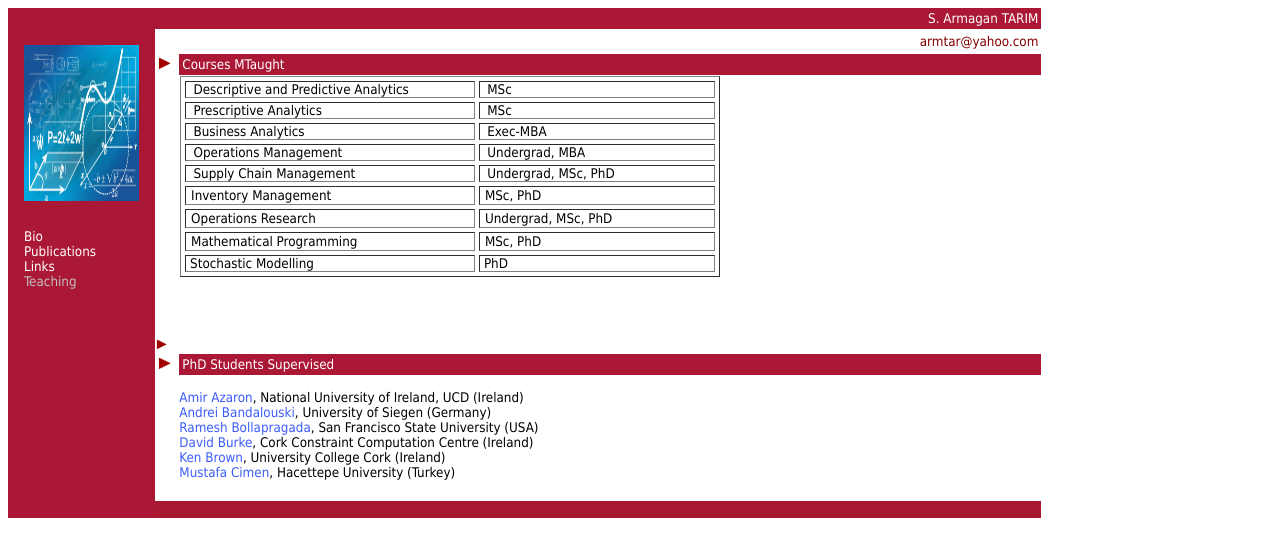
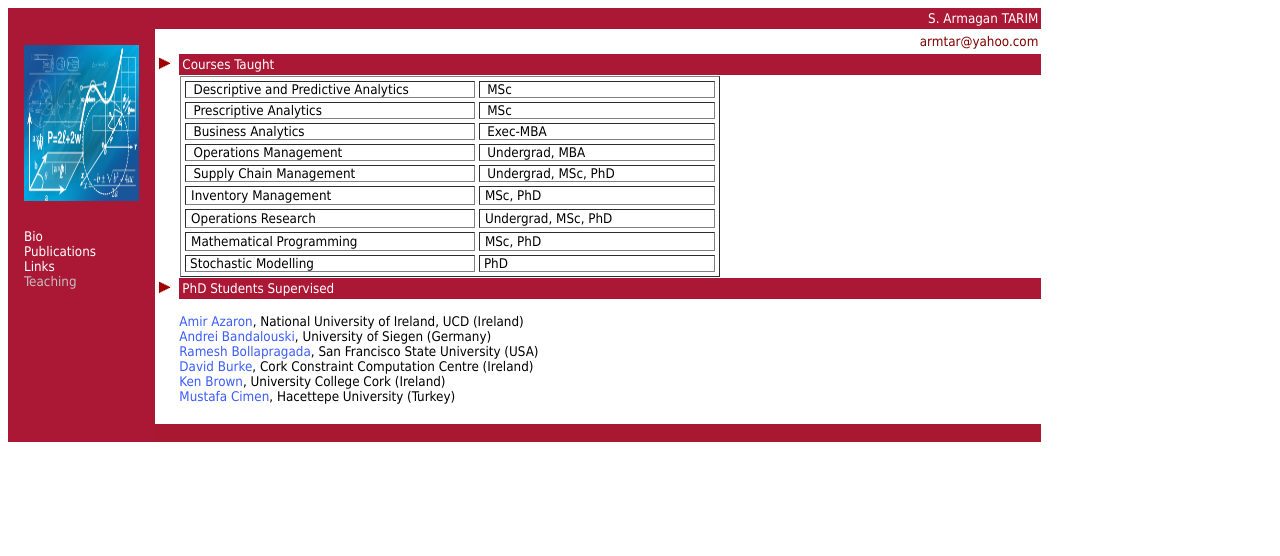
Before and after one commit to Armagan/SAT, a plain HTML site: page teaching.htm in a window 1280 px wide. Drawn offline with Linux system fonts and the light colour scheme.

Commit message:
Update teaching.htm

```diff
--- a/teaching.htm
+++ b/teaching.htm
@@ -91,7 +91,7 @@
 
    <!-- 3. column -->
    <td style="padding: 2.25pt; background: rgb(171, 24, 54) none repeat scroll 0% 50%; -moz-background-clip: -moz-initial; -moz-background-origin: -moz-initial; -moz-background-inline-policy: -moz-initial; width: 675pt; height: 2.7pt;" valign="top">
-     <p class="MsoNormal"><span style="font-size: 10pt; font-family: 'Tahoma','sans-serif'; color: white;">Courses MTaught</span></p>
+     <p class="MsoNormal"><span style="font-size: 10pt; font-family: 'Tahoma','sans-serif'; color: white;">Courses Taught</span></p>
   </td>
  </tr>
 
@@ -181,15 +181,8 @@
        <tr><td><span style="font-size: 10pt; font-family: &quot;Tahoma&quot;,sans-serif; color: windowtext;"><span style="">&nbsp;</span>Stochastic Modelling</span></td><td>
 <span style="font-size: 10pt; font-family: &quot;Tahoma&quot;,sans-serif; color: windowtext;"><span style=""></span> &nbsp;PhD</span></td></tr>
       </tbody></table>
-      <p class="MsoNormal"><span style="font-size: 10pt; font-family: &quot;Tahoma&quot;,sans-serif; color: windowtext;">&nbsp;<o:p></o:p></span></p>
-      <p class="MsoNormal"><span style="font-size: 10pt; font-family: &quot;Tahoma&quot;,sans-serif; color: windowtext;"><o:p>&nbsp;</o:p></span></p>
+
       </td>
-     </tr>
-     <tr style="height: 14.8pt;">
-      <td style="padding: 0.75pt; width: 11.75pt; height: 14.8pt;" width="16">
-      <p class="MsoNormal"><span style="font-size: 10pt; font-family: &quot;Tahoma&quot;,sans-serif;"><img id="_x0000_i1027" src="ok.gif" alt="Description: Description: D:\Documents and Settings\Armagan\Desktop\ok.gif" border="0" height="11" width="11"></span><o:p></o:p></p>
-      </td>
-</tr>
 
 <!---------------------- END OF INVENTORY --------------------------->
 
```
